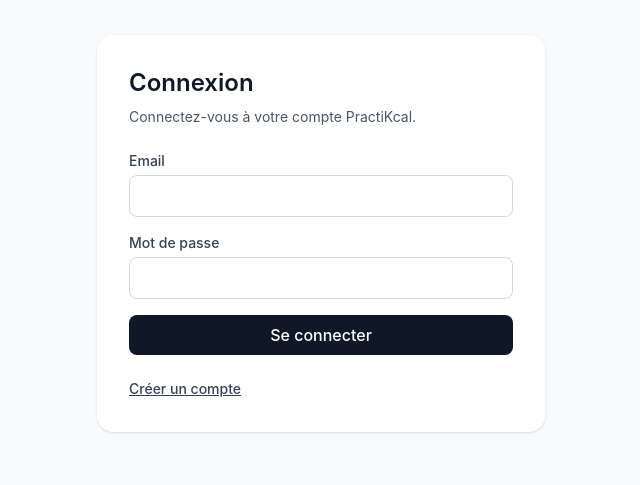
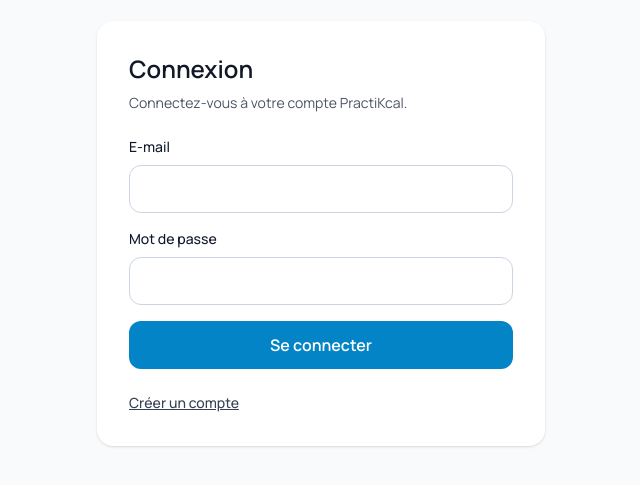
Before and after one commit to lassouane-nicolas/practikcal, a React app in the folder frontend/: page /login in a window 1280 px wide. Shown: the part 167-652 px from the top of the page, without its empty margins (319-959 px from the left). Built offline with nearby package versions, Linux system fonts and the light colour scheme; no server answers; the HTML template or start-up script is replaced by a standard one.

Commit message:
feat(ui): add reusable form components and global styles

```diff
--- a/frontend/src/components/auth/AuthForm.jsx
+++ b/frontend/src/components/auth/AuthForm.jsx
@@ -1,4 +1,6 @@
 import { useState } from 'react'
+import InputField from '../ui/InputField'
+import Button from '../ui/Button'
 
 function AuthForm() {
     const [mode, setMode] = useState('login')
@@ -85,39 +87,21 @@ function AuthForm() {
                     className="mt-6 space-y-4"
                     onSubmit={handleSubmit}
                 >
-                    <div>
-                        <label
-                            htmlFor="email"
-                            className="block text-sm font-medium text-gray-700"
-                        >
-                            Email
-                        </label>
-
-                        <input
+                    <InputField
                         id="email"
+                        label="E-mail"
                         type="email"
                         value={email}
                         onChange={(event) => setEmail(event.target.value)}
-                            className="mt-1 w-full rounded-lg border border-gray-300 px-3 py-2"
                     />
-                    </div>
 
-                    <div>
-                        <label
-                            htmlFor="password"
-                            className="block text-sm font-medium text-gray-700"
-                        >
-                            Mot de passe
-                        </label>
-
-                        <input
+                    <InputField
                         id="password"
+                        label="Mot de passe"
                         type="password"
                         value={password}
                         onChange={(event) => setPassword(event.target.value)}
-                            className="mt-1 w-full rounded-lg border border-gray-300 px-3 py-2"
                     />
-                    </div>
 
                     {error && (
                         <p
@@ -137,12 +121,9 @@ function AuthForm() {
                         </p>
                     )}
 
-                    <button
-                        type="submit"
-                        className="w-full rounded-lg bg-gray-900 px-4 py-2 font-medium text-white"
-                    >
+                    <Button type="submit">
                         {isLogin ? 'Se connecter' : 'Créer mon compte'}
-                    </button>
+                    </Button>
                 </form>
 
 
--- /dev/null
+++ b/frontend/src/components/ui/Button.jsx
@@ -0,0 +1,30 @@
+function Button({ children, type = 'button', ...props }) {
+  return (
+    <button
+      type={type}
+      className="
+        w-full
+        min-h-12
+        rounded-xl
+        bg-[var(--color-primary)]
+        px-4
+        text-base
+        font-semibold
+        text-white
+        transition
+        hover:brightness-95
+        focus-visible:outline-none
+        focus-visible:ring-2
+        focus-visible:ring-[var(--color-primary)]
+        focus-visible:ring-offset-2
+        disabled:cursor-not-allowed
+        disabled:opacity-50
+      "
+      {...props}
+    >
+      {children}
+    </button>
+  )
+}
+
+export default Button
--- /dev/null
+++ b/frontend/src/components/ui/InputField.jsx
@@ -0,0 +1,53 @@
+function InputField({
+  label,
+  id,
+  type = 'text',
+  error,
+  ...props
+}) {
+  return (
+    <div className="space-y-2">
+      <label
+        htmlFor={id}
+        className="block text-sm font-medium text-[var(--color-text)]"
+      >
+        {label}
+      </label>
+
+      <input
+        id={id}
+        type={type}
+        className="
+          w-full
+          min-h-12
+          rounded-xl
+          border
+          border-[var(--color-border)]
+          bg-[var(--color-background)]
+          px-4
+          text-base
+          text-[var(--color-text)]
+          outline-none
+          transition
+          focus:border-[var(--color-primary)]
+          focus:ring-2
+          focus:ring-[var(--color-primary)]/20
+        "
+        aria-invalid={Boolean(error)}
+        aria-describedby={error ? `${id}-error` : undefined}
+        {...props}
+      />
+
+      {error && (
+        <p
+          id={`${id}-error`}
+          className="text-sm text-[var(--color-error)]"
+        >
+          {error}
+        </p>
+      )}
+    </div>
+  )
+}
+
+export default InputField
--- a/frontend/src/index.css
+++ b/frontend/src/index.css
@@ -1,5 +1,23 @@
+@import url('https://fonts.googleapis.com/css2?family=Manrope:wght@400;500;600;700&display=swap');
 @import "tailwindcss";
+
+:root {
+  --color-primary: #0284c7;
+  --color-background: #ffffff;
+  --color-surface: #f8fafc;
+  --color-text: #0f172a;
+  --color-text-muted: #64748b;
+  --color-border: #cbd5e1;
+  --color-error: #dc2626;
+  --color-protein: #a78bfa;
+  --color-carbs: #22c55e;
+  --color-fat: #facc15;
+  --color-fiber: #d64f82;
+}
 
 body {
   margin: 0;
+  background: var(--color-background);
+  color: var(--color-text);
+  font-family: 'Manrope', sans-serif;
 }
```
Lines whose indentation alone changed are shown as unchanged.
